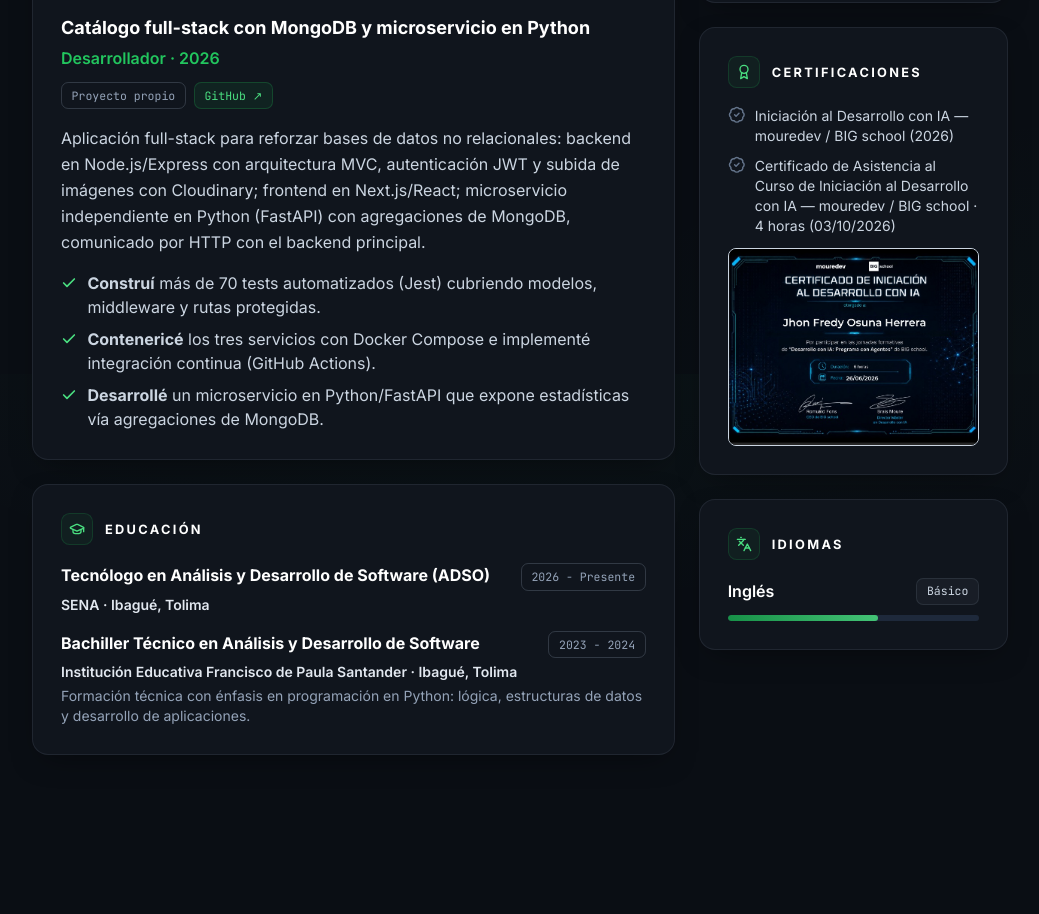
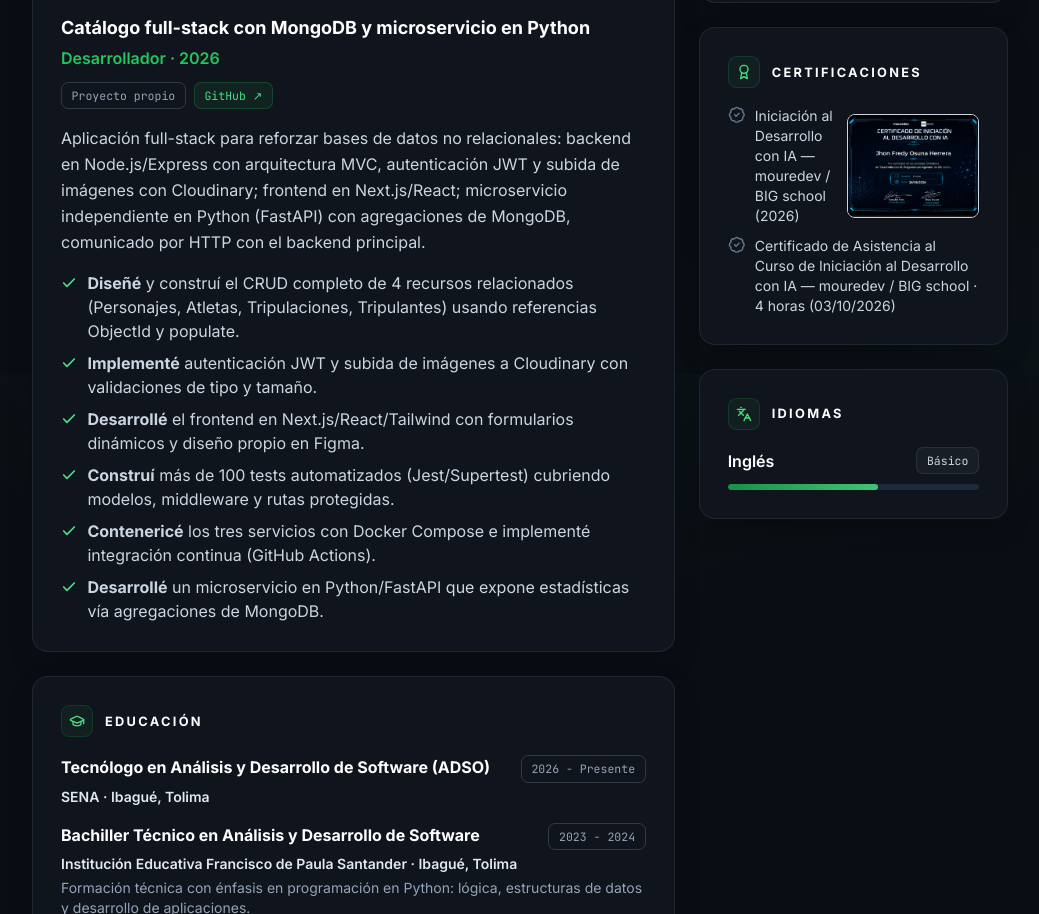
Before and after one commit to JhonPY-2/Hoja-de-vida, a plain HTML site: page index.html in a window 1280 px wide. Shown: the part 1226-2140 px from the top of the page, without its empty margins (120-1159 px from the left). Before the commit the page ends 2029 px from the top, so only its background shows below. Drawn offline with Linux system fonts and the light colour scheme.

Commit message:
Mostrar imagen del certificado mouredev y ampliar logros del proyecto MongoDB
- Incrustar la imagen del certificado 'Iniciación al Desarrollo con IA' debajo de su entrada en Certificaciones
- Ampliar de 3 a 6 logros en Proyecto Personal (Catálogo full-stack con MongoDB): CRUD con ObjectId/populate, JWT+Cloudinary, frontend Next.js/Figma, 100 tests Jest/Supertest, Docker Compose+CI, microservicio FastAPI

```diff
--- a/index.html
+++ b/index.html
@@ -245,8 +245,33 @@
                                 stroke="currentColor" stroke-width="2.5" stroke-linecap="round" stroke-linejoin="round">
                                 <polyline points="20 6 9 17 4 12" />
                             </svg>
-                            <span><strong>Construí</strong> más de 70 tests automatizados (Jest) cubriendo modelos,
-                                middleware y rutas protegidas.</span>
+                            <span><strong>Diseñé</strong> y construí el CRUD completo de 4 recursos relacionados
+                                (Personajes, Atletas, Tripulaciones, Tripulantes) usando referencias ObjectId y
+                                populate.</span>
+                        </li>
+                        <li>
+                            <svg xmlns="http://www.w3.org/2000/svg" viewBox="0 0 24 24" fill="none"
+                                stroke="currentColor" stroke-width="2.5" stroke-linecap="round" stroke-linejoin="round">
+                                <polyline points="20 6 9 17 4 12" />
+                            </svg>
+                            <span><strong>Implementé</strong> autenticación JWT y subida de imágenes a Cloudinary con
+                                validaciones de tipo y tamaño.</span>
+                        </li>
+                        <li>
+                            <svg xmlns="http://www.w3.org/2000/svg" viewBox="0 0 24 24" fill="none"
+                                stroke="currentColor" stroke-width="2.5" stroke-linecap="round" stroke-linejoin="round">
+                                <polyline points="20 6 9 17 4 12" />
+                            </svg>
+                            <span><strong>Desarrollé</strong> el frontend en Next.js/React/Tailwind con formularios
+                                dinámicos y diseño propio en Figma.</span>
+                        </li>
+                        <li>
+                            <svg xmlns="http://www.w3.org/2000/svg" viewBox="0 0 24 24" fill="none"
+                                stroke="currentColor" stroke-width="2.5" stroke-linecap="round" stroke-linejoin="round">
+                                <polyline points="20 6 9 17 4 12" />
+                            </svg>
+                            <span><strong>Construí</strong> más de 100 tests automatizados (Jest/Supertest) cubriendo
+                                modelos, middleware y rutas protegidas.</span>
                         </li>
                         <li>
                             <svg xmlns="http://www.w3.org/2000/svg" viewBox="0 0 24 24" fill="none"
@@ -390,6 +415,13 @@
                             <a href="certificados/certificado_ia_mouredev_bigschool.jpeg" download
                                 class="hover:text-accent transition-colors">Iniciación al Desarrollo con IA — mouredev
                                 / BIG school (2026)</a>
+                            <div class="cert-thumb mt-2">
+                                <a href="certificados/certificado_ia_mouredev_bigschool.jpeg" target="_blank"
+                                    rel="noopener" class="block overflow-hidden rounded-lg border border-slate-300">
+                                    <img src="certificados/certificado_ia_mouredev_bigschool.jpeg" alt="Certificado Iniciación al Desarrollo con IA"
+                                        class="w-full h-auto" loading="lazy" />
+                                </a>
+                            </div>
                         </li>
                         <li class="cert-item">
                             <svg xmlns="http://www.w3.org/2000/svg" viewBox="0 0 24 24" fill="none"
@@ -402,13 +434,6 @@
                                 Iniciación al Desarrollo con IA — mouredev / BIG school · 4 horas (03/10/2026)</a>
                         </li>
                     </ul>
-                    <div class="cert-thumb mt-3">
-                        <a href="certificados/certificado_ia_mouredev_bigschool.jpeg" target="_blank"
-                            rel="noopener" class="block overflow-hidden rounded-lg border border-slate-300">
-                            <img src="certificados/certificado_ia_mouredev_bigschool.jpeg" alt="Certificado Iniciación al Desarrollo con IA"
-                                class="w-full h-auto" loading="lazy" />
-                        </a>
-                    </div>
                 </article>
 
                 <!-- IDIOMAS -->
```
